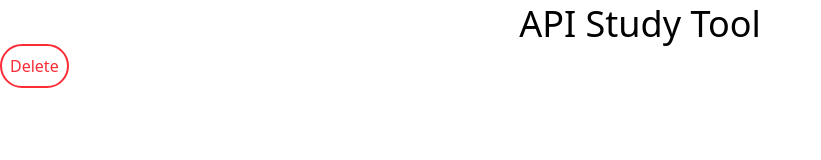
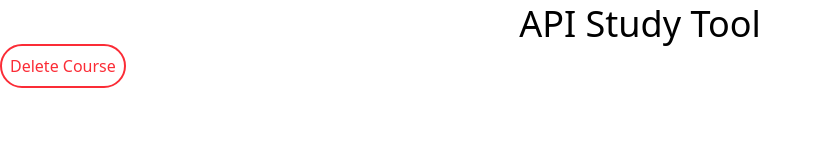
Before and after one commit to Jayden-Revelpulle/AI-Study-Tool, a React (Vite) app in the folder client/: page /course/1 in a window 1280 px wide. Shown: the top 160 px of the page, without its empty margins (0-821 px from the left). Built offline with nearby package versions, Linux system fonts and the light colour scheme.

Commit message:
Completed Delete course functionality and edited styles

```diff
--- a/client/src/components/Course.tsx
+++ b/client/src/components/Course.tsx
@@ -7,7 +7,11 @@ type CourseProps = {
 function Course({ name, color}: CourseProps) {
   return (
     <>
-    <div className='rounded-2xl text-center text-1.5xl p-3'style={{ backgroundColor: color }}>{name}</div>
+    <div className='rounded-2xl text-center text-amber-50 text-1.5xl p-3 transition-transform duration-200 hover:scale-105'
+    style={{ backgroundColor: color }}
+    >
+      {name}
+    </div>
     </>
   )
 }
--- a/client/src/pages/Course.tsx
+++ b/client/src/pages/Course.tsx
@@ -1,4 +1,4 @@
-import { useLocation, useParams } from "react-router-dom"
+import { useLocation, useParams, useNavigate } from "react-router-dom"
 import API_BASE_URL from "../assets/URL";
 import axios from "axios";
 
@@ -6,10 +6,12 @@ export default function Course() {
     const location = useLocation();
     const courseName = location.state?.name;
     const { id } = useParams();
+    const navigate = useNavigate();
 
     const deleteCourse = async (id: string) => {
         try {
             await axios.delete(`${API_BASE_URL}/courses/${id}`);
+            navigate("/") // navigate back to Home
         } catch(err) {
             console.error("Error deleting course:", err);
         }
@@ -20,8 +22,8 @@ export default function Course() {
     <>
         <h1 className="text-center text-4xl mt-1">API Study Tool</h1>
         <h3 className="text-center text-2xl">{courseName}</h3>
-        <button className='text-red-500 border-2 rounded-full p-2'
-        onClick={() => id && deleteCourse(id)}>Delete</button>
+        <button className='text-red-500 hover:text-red-700 border-2 rounded-full p-2'
+        onClick={() => id && deleteCourse(id)}>Delete Course</button>
     </>
   )
 }
```
